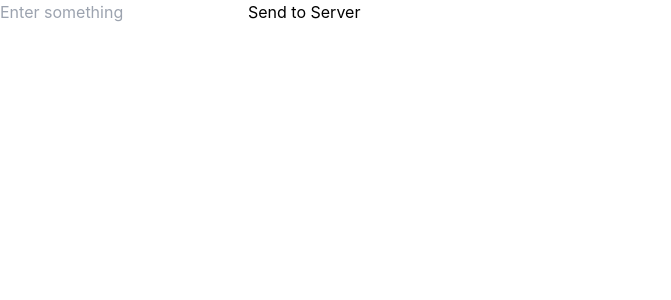
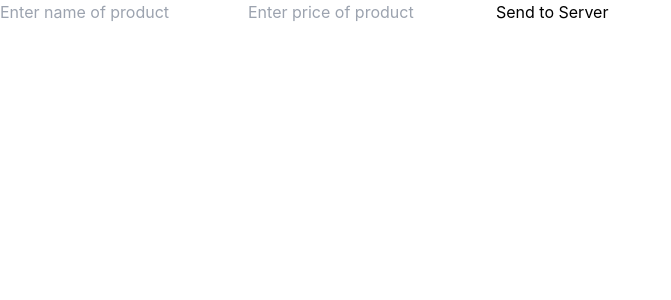
Before and after one commit to you904/frontend, a React (Create React App) app: page /form in a window 1280 px wide. Shown: the top 300 px of the page, without its empty margins (0-671 px from the left). Built offline with nearby package versions, Linux system fonts and the light colour scheme.

Commit message:
done hogaya

```diff
--- a/src/components/Form.jsx
+++ b/src/components/Form.jsx
@@ -1,16 +1,22 @@
 import React,{useState} from 'react'
 
 function Form() {
-    const [inputValue, setInputValue] = useState("");
+    const [inputname, setInputName] = useState("");
+    const [inputPrice, setInputPrice] = useState("");
 
   const handleSubmit = async (e) => {
+    const data = {name:inputname,
+        price:inputPrice
+    }
     try {
       const response = await fetch('https://you904.vercel.app/api/sendData', {
         method: 'POST',
         headers: {
           'Content-Type': 'application/json',
         },
-        body: JSON.stringify({ data: inputValue }),
+        body: JSON.stringify({name:inputname,
+            price:inputPrice
+        }),
       });
 
       const result = await response.json();
@@ -21,15 +27,20 @@ function Form() {
   };
   return (
     <div>
-      <form onSubmit={handleSubmit}>
         <input
           type="text"
-          value={inputValue}
-          onChange={(e) => setInputValue(e.target.value)}
-          placeholder="Enter something"
+          value={inputname}
+          onChange={(e) => setInputName(e.target.value)}
+          placeholder="Enter name of product"
         />
-        <button type="submit">Send to Server</button>
-      </form>
+        <input
+          type="text"
+          value={inputPrice}
+          onChange={(e) => setInputPrice(e.target.value)}
+          placeholder="Enter price of product"
+        />
+        <button onClick={handleSubmit}>Send to Server</button>
+
     </div>
   )
 }
--- a/src/components/Login.jsx
+++ b/src/components/Login.jsx
@@ -9,18 +9,21 @@ function Login() {
   const [error,setError]= useState('')
   const [errorhid,setErrorHid]= useState(false)
 
-  const [inputValue, setInputValue] = useState({});
+  const [inputValue, setInputValue] = useState('');
 
-  const handleSubmit = async (e) => {
-
+  const handleSubmit = async () => {
     try {
       const response = await fetch('https://you904.vercel.app/api/sendData', {
         method: 'POST',
         headers: {
           'Content-Type': 'application/json',
         },
-        body: JSON.stringify({ data: inputValue }),
+        body: JSON.stringify({ data: 'mutahir' }),
       });
+
+      if (!response.ok) {
+        throw new Error(`HTTP error! Status: ${response.status}`);
+      }
 
       const result = await response.json();
       console.log(result.message); // Display response from the server
@@ -28,6 +31,7 @@ function Login() {
       console.error('Error:', error);
     }
   };
+
   const signin = (email, password) => {
     const credentials = { email, password };
     loginUser(credentials).then((response) => {
@@ -65,7 +69,8 @@ function Login() {
             //   email: values.email,
             //   password: values.password,
             // });
-            setInputValue({email:values.email, password:values.password});
+            // setInputValue({email:values.email, password:values.password});
+            handleSubmit()
             // navigate('/home')
           }}
         >
```
Also changed, not shown: vercel.json, 8 other files (tests, documents, lock files or other folders).
